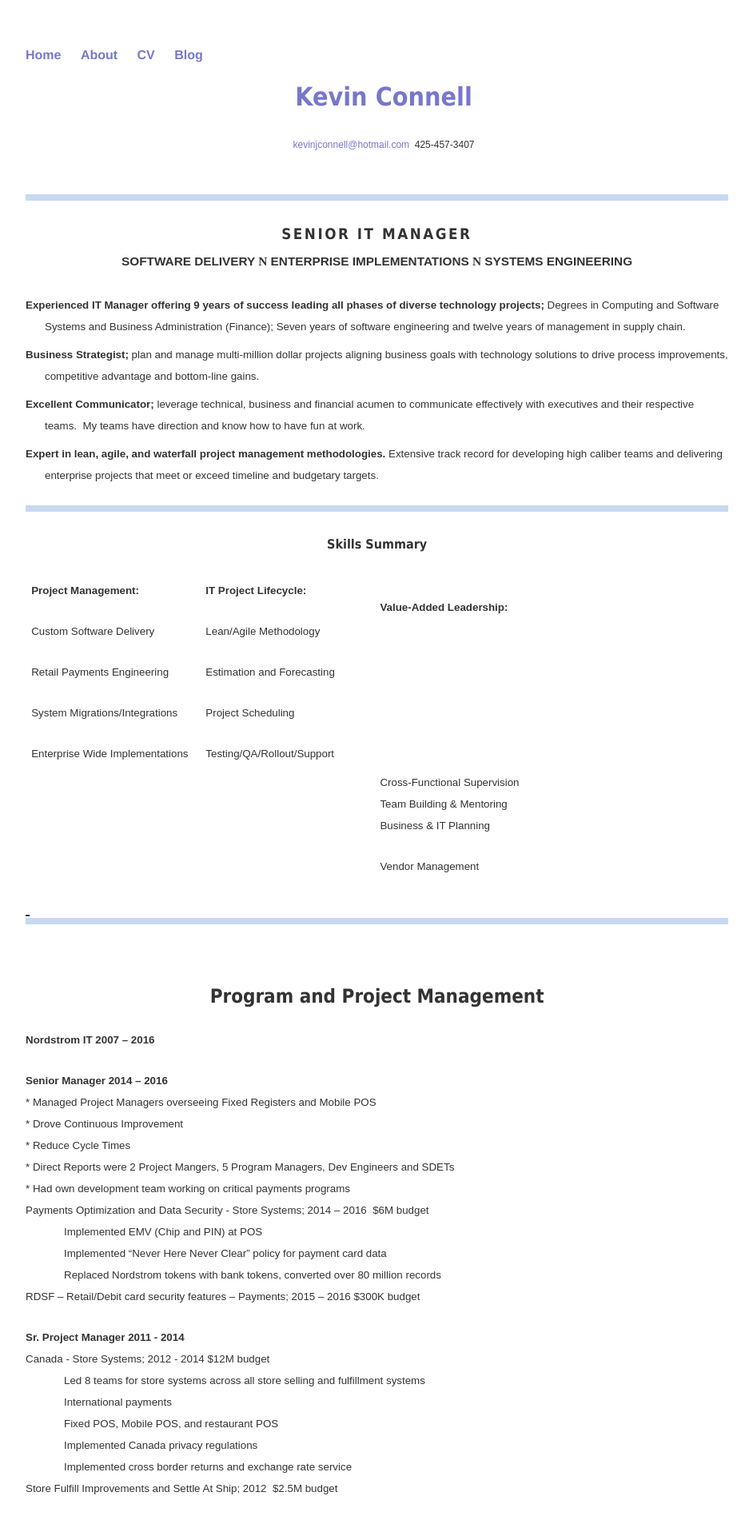
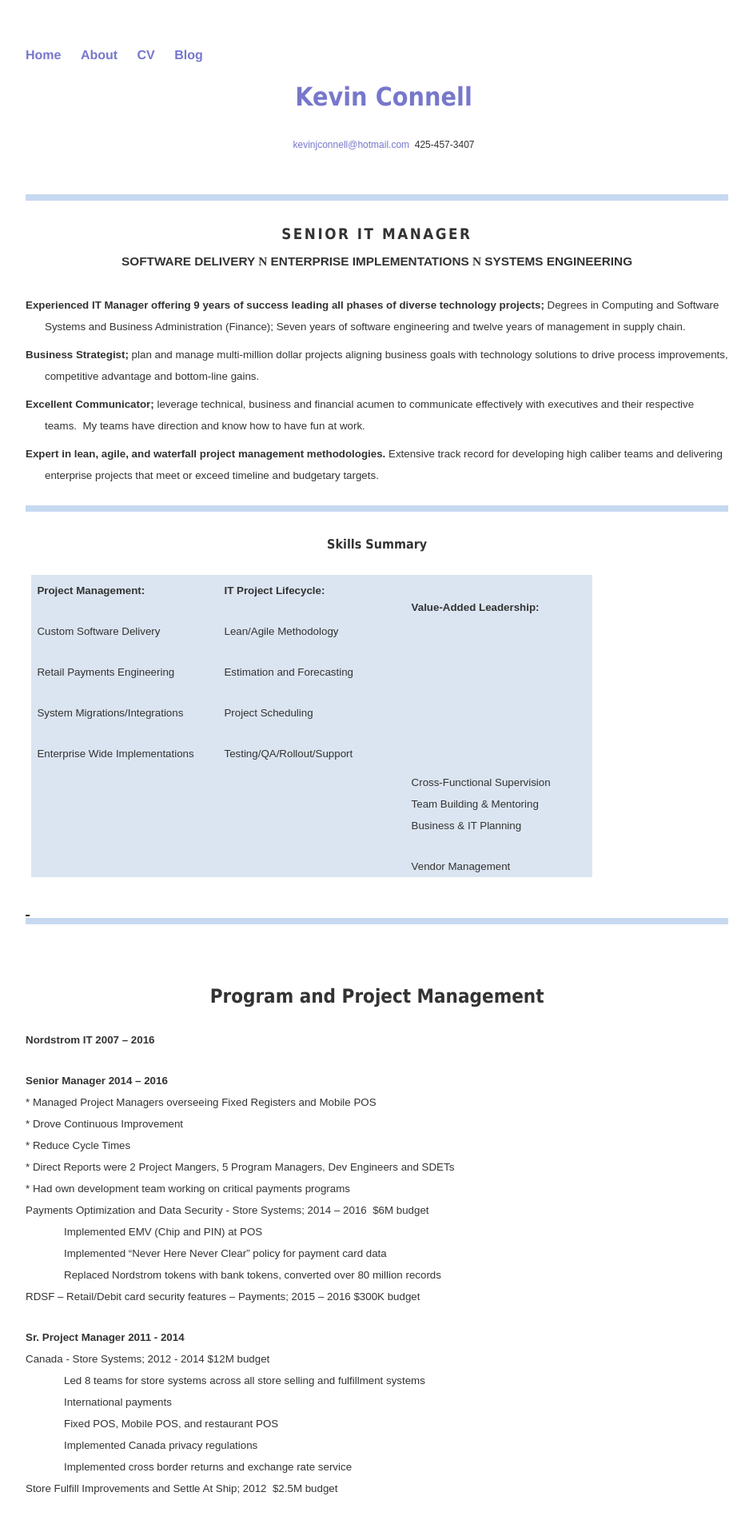
Before and after one commit to mo4dawg/mo4dawg.github.io, a Jekyll site: the page built from CV/index.html, in a window 1280 px wide. Shown: the top 1906 px of the page at 80% size, without its empty margins (160-1102 px from the left). Built offline with Jekyll 4.4.1, drawn with Linux system fonts in a browser that asks for light colours.

Commit message:
Update index.html

```diff
--- a/CV/index.html
+++ b/CV/index.html
@@ -140,7 +140,7 @@ mso-fareast-font-family:"Times New Roman"'><o:p>&nbsp;</o:p></span></span></p>
  style='margin-left:5.4pt;border-collapse:collapse;
  mso-padding-alt:0in 5.4pt 0in 5.4pt'>
  <tr style='mso-yfti-irow:0;mso-yfti-firstrow:yes;mso-yfti-lastrow:yes'>
-  <td width=30% valign=top background:#DBE5F1;padding:
+  <td width=30% valign=top style='background:#DBE5F1;padding:
   0in 5.4pt 0in 5.4pt'>
   <p class=MsoNormal style='margin-top:2.0pt;margin-right:0in;margin-bottom:
   4.0pt;margin-left:0in;line-height:normal'><span style='mso-bookmark:top'><b
@@ -164,7 +164,7 @@ mso-fareast-font-family:"Times New Roman"'><o:p>&nbsp;</o:p></span></span></p>
   mso-fareast-font-family:"Times New Roman"'>Enterprise Wide Implementations<o:p></o:p></span></span></p>
   </td>
   <span style='mso-bookmark:top'></span>
-  <td width=30% valign=top background:#DBE5F1;padding:0in 5.4pt 0in 5.4pt'>
+  <td width=30% valign=top style='background:#DBE5F1;padding:0in 5.4pt 0in 5.4pt'>
   <p class=MsoNormal style='margin-top:2.0pt;margin-right:0in;margin-bottom:
   4.0pt;margin-left:0in;line-height:normal'><span style='mso-bookmark:top'><b
   style='mso-bidi-font-weight:normal'><span style='font-size:10.0pt;font-family:
@@ -187,7 +187,7 @@ mso-fareast-font-family:"Times New Roman"'><o:p>&nbsp;</o:p></span></span></p>
   mso-fareast-font-family:"Times New Roman"'>Testing/QA/Rollout/Support<o:p></o:p></span></span></p>
   </td>
   <span style='mso-bookmark:top'></span>
-  <td width=30% valign=top background:#DBE5F1;padding:
+  <td width=30% valign=top style='background:#DBE5F1;padding:
   0in 5.4pt 0in 5.4pt'>
   <p class=MsoNormal style='margin-bottom:0in;margin-bottom:.0001pt;margin-left:0in;line-height:normal'><span style='mso-bookmark:top'><b
   style='mso-bidi-font-weight:normal'><span style='font-size:10.0pt;font-family:
```
